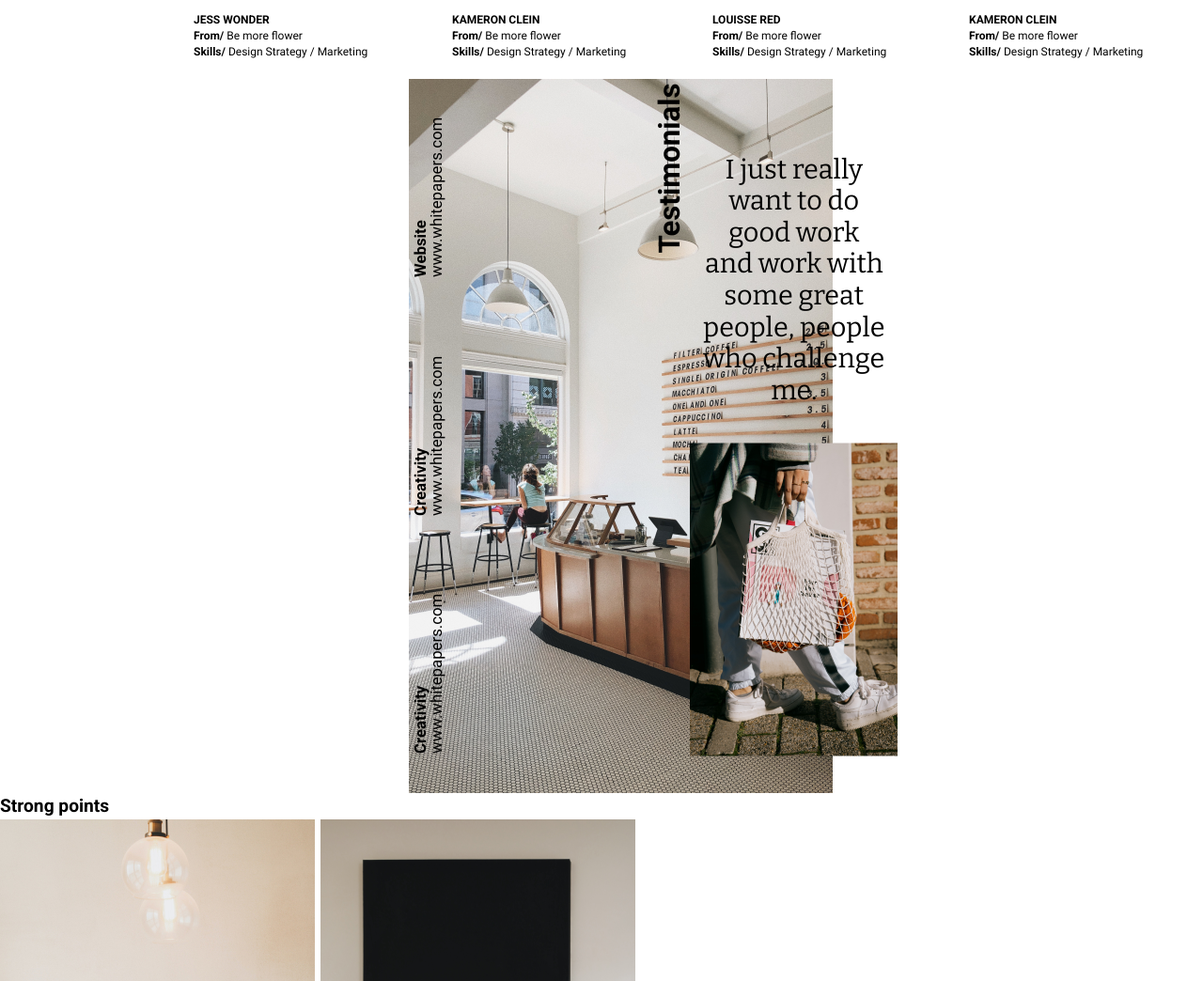
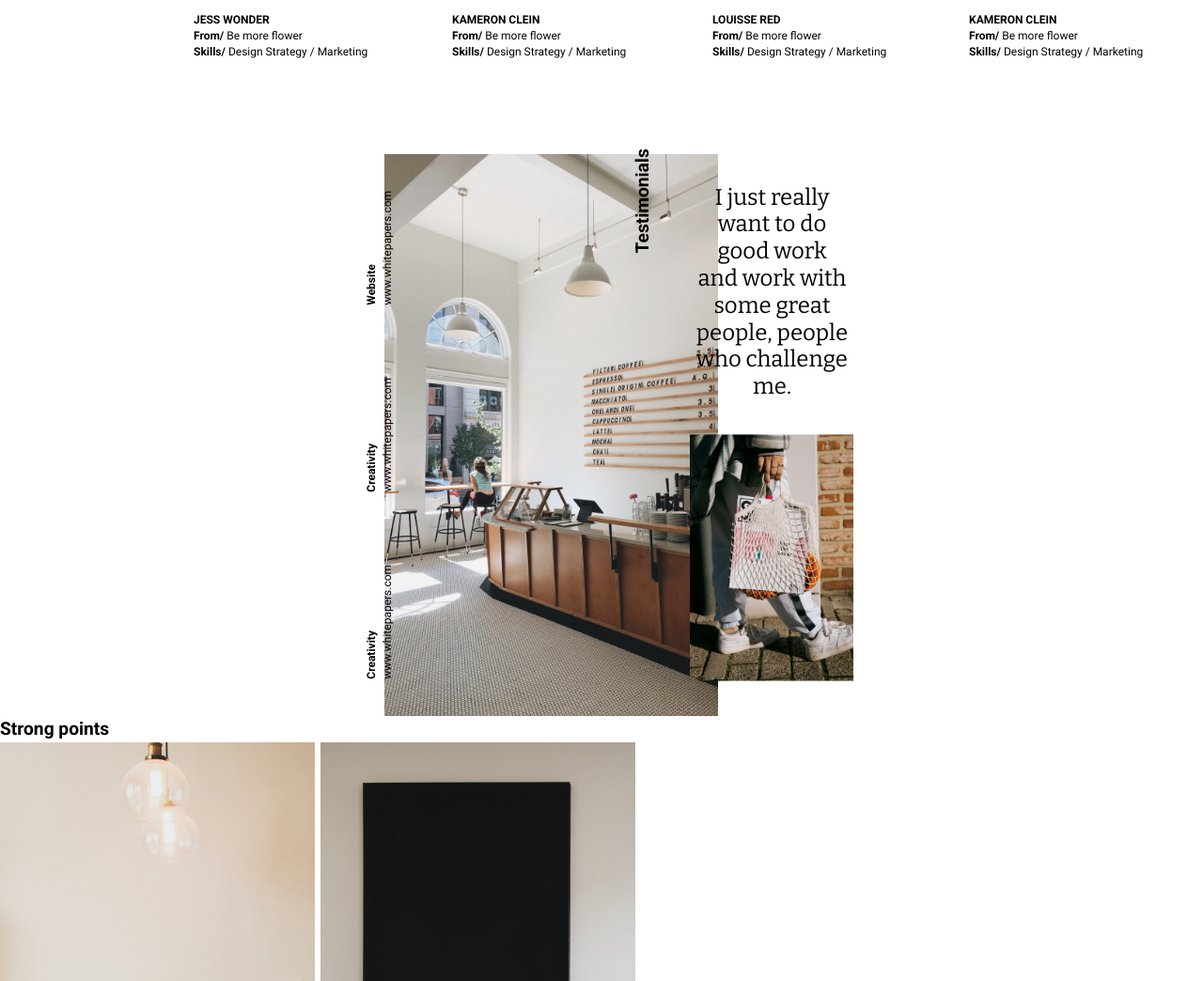
Before and after one commit to Artyom445work/otus-css-abolmasov, a plain HTML site: page index.html in a window 1280 px wide. Shown: the part 1969-3013 px from the top of the page at 94% size. Drawn offline with nearby package versions, Linux system fonts and the light colour scheme; files whose address does not match are found by name; a web font is replaced by a local one.

Commit message:
testimonials fixes

```diff
--- a/styles/style.css
+++ b/styles/style.css
@@ -109,13 +109,14 @@ html {
     font-size: 0.7rem;
     line-height: 0.7rem;
     display: grid;
+    grid-template-rows: repeat(3, auto);
 }
 
 .testimonialsSectionQuote {
     font-family: "Bitter";
     font-weight: 400;
-    font-size: 1.2rem;
-    line-height: 1.4rem;
+    font-size: 1rem;
+    line-height: 1.2rem;
     text-align: center;
 }
 
@@ -197,6 +198,7 @@ html {
     transform: rotate(270deg);
     margin: auto;
     display: grid;
+    font-size: 0.5rem;
 }
 
 .testimonialsLink a {
@@ -205,27 +207,38 @@ html {
 }
 
 .testimonialsSectionBox {
+    padding-top: 80px;
     display: grid;
-    grid-template-columns: 4% 20% 5% 10%;
-    gap: 1%;
+    grid-template-columns: 7% 40% 3% 40%;
     justify-content: center;
+    flex-wrap: wrap;
+    gap: 25px;
     margin: auto;
+    width: 45%;
 }
 
 .testimonialsSectionQuoteBox {
     display: grid;
-    padding-top: 80px;
+    padding-top: 32px;
     justify-content: center;
 }
 
 .testimonialsSectionSubtitleBox {
     display: grid;
-    grid-template-rows: repeat(4, 1fr);
+    grid-template-rows: repeat(6, 1fr);
 }
 
 .testimonialsSectionSubtitle {
     transform: rotate(270deg);
-    font-size: 1.3rem;
+    font-size: 0.8rem;
+}
+
+.testimonialsSectionMainImgBox {
+    width: 355px;
+}
+
+.testimonialsSectionQuoteImg {
+    width: 174px;
 }
 
 .designersSectionBox {
```
